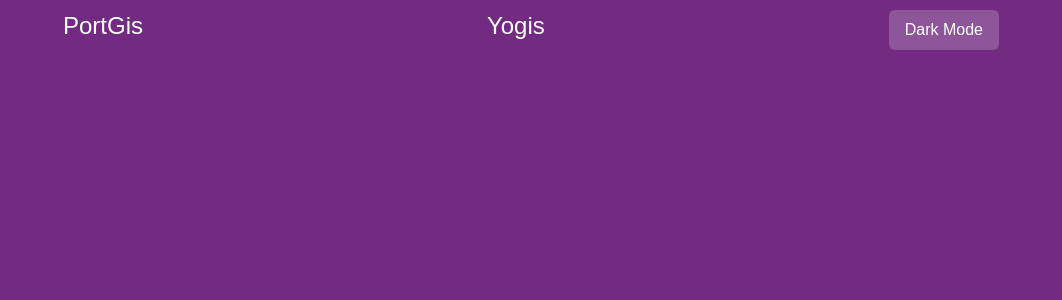
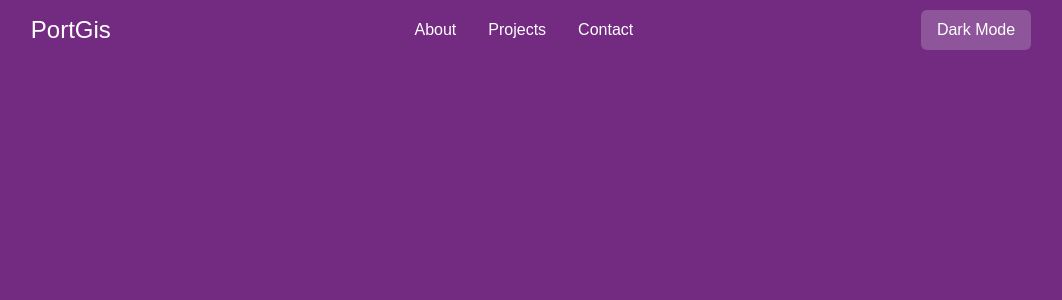
Before and after one commit to yogisyo16/porto-by-yogis-v2, a Next.js app: page / in a window 1280 px wide. Shown: the top 300 px of the page, without its empty margins (109-1171 px from the left). Built offline with nearby package versions, Linux system fonts and the light colour scheme.

Commit message:
Added: Interactive button
- Remove target blank

```diff
--- a/app/page.tsx
+++ b/app/page.tsx
@@ -7,6 +7,9 @@ export default function Home() {
             <PtHeader
                 title="PortGis"
                 subtitle="Yogis"
+                linkAbout="#"
+                linkProject="#"
+                linkContact="#"
             />
         </>
     )
--- a/components/PtHeader.tsx
+++ b/components/PtHeader.tsx
@@ -5,18 +5,25 @@ interface PtHeaderProps {
     title?: string;
     subtitle?: string;
     image?: string;
-    link?: string;
-    children?: React.ReactNode;
+    linkAbout?: string;
+    linkProject?: string;
+    linkContact?: string;
 }
 
 export default function PtHeader(props: PtHeaderProps) {
     return (
         <>
-            <div className="flex justify-around pt-[10px]">
-                <h1 className="text-2xl text-[#ffffff]">{props.title}</h1>
-                <h1 className="text-2xl text-[#ffffff]">{props.subtitle}</h1>
+            <nav className="flex justify-around items-center pt-[10px]">
+                <h1 className="text-2xl text-[#ffffff] hover:cursor-pointer">{props.title}</h1> {/* This is going to be Logo */}
+                <div>
+                    <button>
+                        <a href={props.linkAbout} className="ml-4 border-0 p-[8px] rounded-[100px] hover:text-black hover:cursor-pointer hover:bg-gray-200">About</a>
+                        <a href={props.linkProject} className="ml-4 border-0 p-[8px] rounded-[100px] hover:text-black hover:cursor-pointer hover:bg-gray-200">Projects</a>
+                        <a href={props.linkContact} className="ml-4 border-0 p-[8px] rounded-[100px] hover:text-black hover:cursor-pointer hover:bg-gray-200">Contact</a>
+                    </button>
+                </div>
                 <PtThemeToggleButton />
-            </div>
+            </nav>
         </>
     )
 }
```
